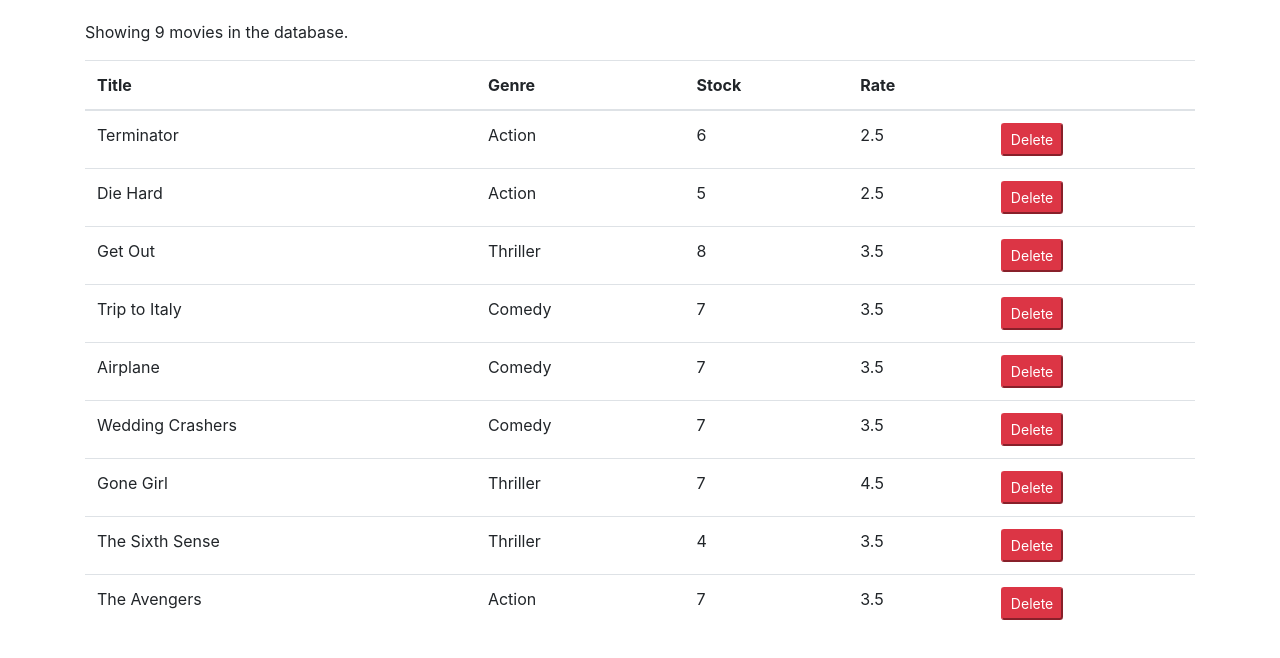
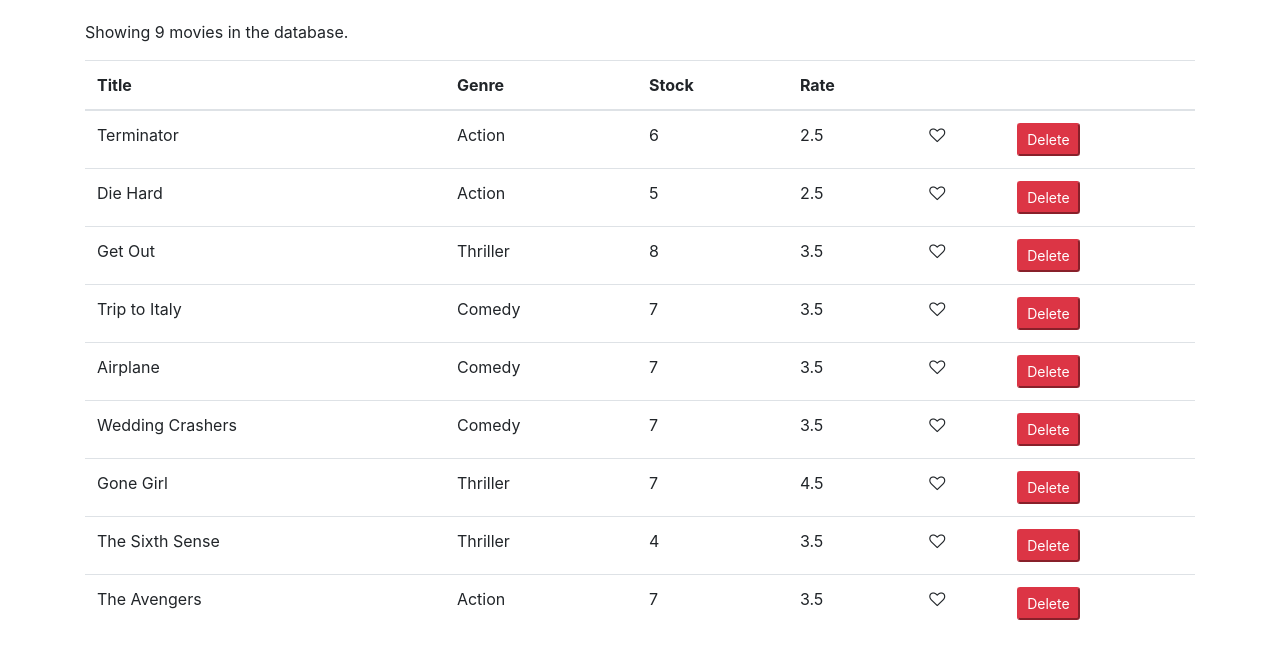
Before and after one commit to Bojana-J/Movie-app, a React (Create React App) app: page / in a window 1280 px wide. Shown: the top 658 px of the page. Built offline with nearby package versions, Linux system fonts and the light colour scheme.

Commit message:
Like component

```diff
--- /dev/null
+++ b/src/components/common/like.jsx
@@ -0,0 +1,17 @@
+import React from "react";
+
+const Like = props => {
+  let classes = "fa fa-heart";
+  if (!props.liked) classes += "-o";
+
+  return (
+    <i
+      onClick={props.onClick}
+      style={{ cursor: "pointer" }}
+      className={classes}
+      aria-hidden="true"
+    ></i>
+  );
+};
+
+export default Like;
--- a/src/components/movie.jsx
+++ b/src/components/movie.jsx
@@ -1,4 +1,5 @@
 import React, { Component } from "react";
+import Like from "./common/like";
 import { getMovies } from "../services/fakeMovieService";
 
 class Movies extends Component {
@@ -8,6 +9,14 @@
 
   handleDelete = movie => {
     const movies = this.state.movies.filter(m => m._id !== movie._id);
+    this.setState({ movies });
+  };
+
+  handleLike = movie => {
+    const movies = [...this.state.movies];
+    const index = movies.indexOf(movie);
+    movies[index] = { ...movies[index] };
+    movies[index].liked = !movies[index].liked;
     this.setState({ movies });
   };
 
@@ -28,6 +37,7 @@
               <th>Stock</th>
               <th>Rate</th>
               <th></th>
+              <th></th>
             </tr>
           </thead>
           <tbody>
@@ -37,13 +47,19 @@
                 <td>{movie.genre.name}</td>
                 <td>{movie.numberInStock}</td>
                 <td>{movie.dailyRentalRate}</td>
+                <td>
+                  <Like
+                    liked={movie.liked}
+                    onClick={() => this.handleLike(movie)}
+                  ></Like>
+                </td>
                 <th>
                   <button
                     onClick={() => this.handleDelete(movie)}
                     className="btn-danger btn-sm"
                   >
                     Delete
-                  </button>{" "}
+                  </button>
                 </th>
               </tr>
             ))}
--- a/src/services/fakeMovieService.js
+++ b/src/services/fakeMovieService.js
@@ -7,7 +7,7 @@
     genre: { _id: "5b21ca3eeb7f6fbccd471818", name: "Action" },
     numberInStock: 6,
     dailyRentalRate: 2.5,
-    publishDate: "2018-01-03T19:04:28.809Z"
+    publishDate: "2018-01-03T19:04:28.809Z",
   },
   {
     _id: "5b21ca3eeb7f6fbccd471816",
```
